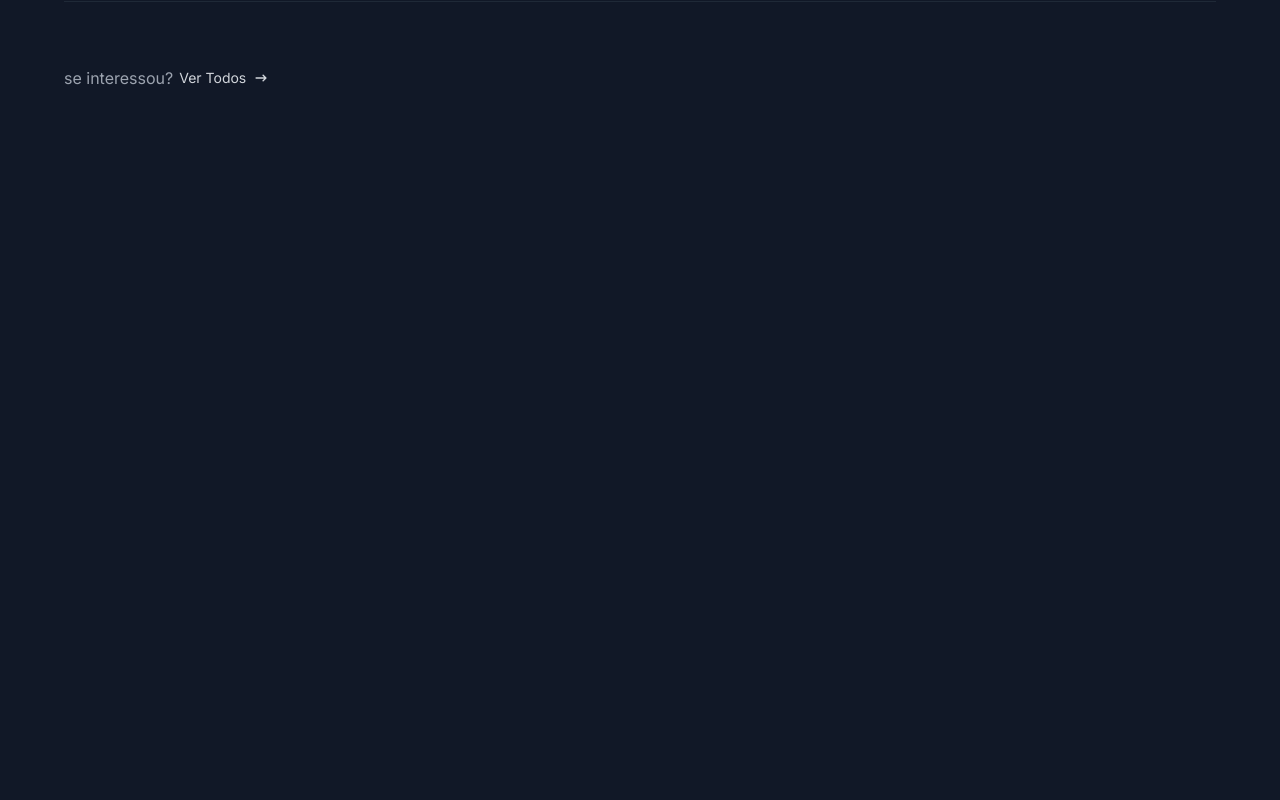
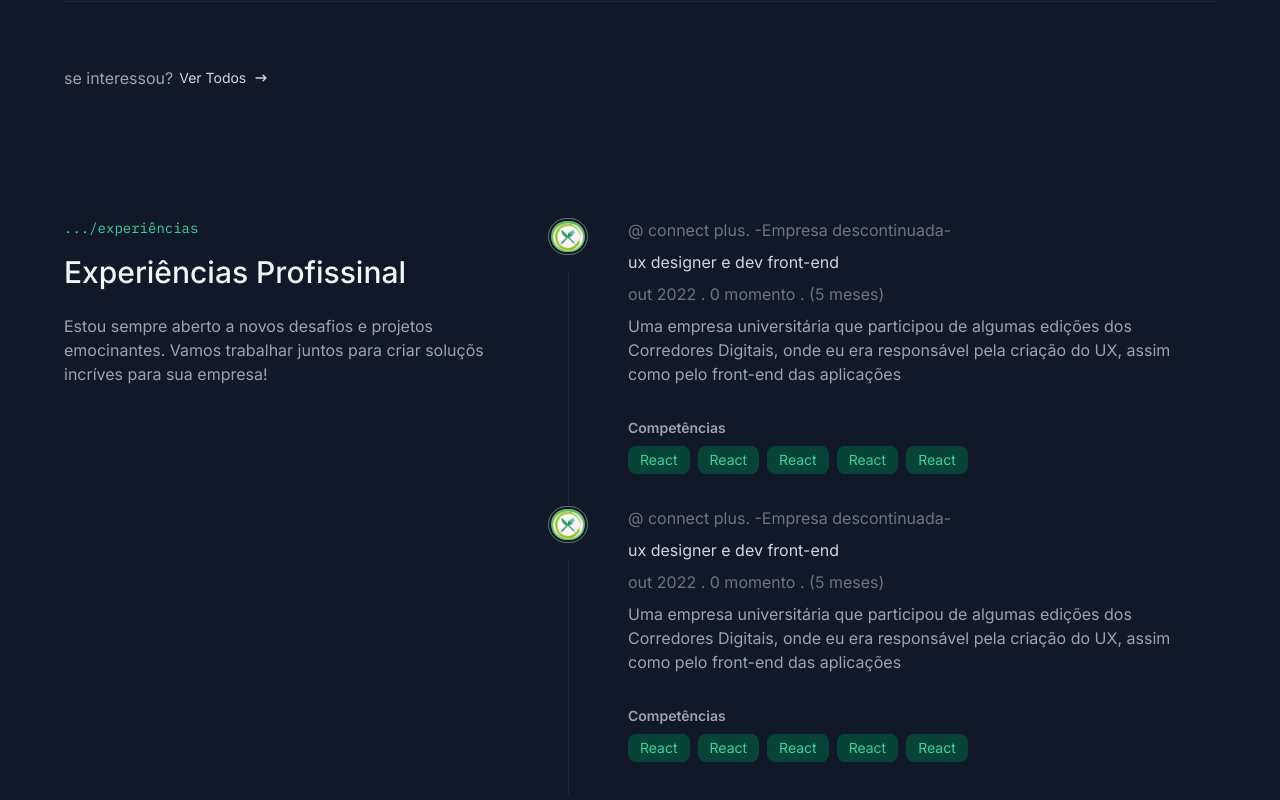
Before and after one commit to lukkspereiraa/Portifolio, a Next.js app: page / in a window 1280 px wide. Shown: the part 2264-3064 px from the top of the page. Before the commit the page ends 2418 px from the top, so only its background shows below. Built offline with nearby package versions, Linux system fonts and the light colour scheme.

Commit message:
ADD : sect and card of experienc

```diff
--- /dev/null
+++ b/app/components/pages/home/work-experience/experience-item.tsx
@@ -0,0 +1,50 @@
+import Image from "next/image";
+import logoEmpresa from '@/public/images/LogoConec+.png'
+import { TechBadge } from "@/app/components/techBadge";
+
+const ExperienceItem = () => {
+    return ( <div className="grid grid-cols-[40px,1fr] gap-4 md:gap-10">
+        <div className="flex flex-col items-center gap-4">
+            <div className="rounded-full border border-gray-500 p-0.5">
+                <Image src={logoEmpresa}
+                width={40}
+                height={40}
+                className="rounded-full"
+                alt="logo da empresa"/>
+            </div>
+            <div className="h-full w-[1px] bg-gray-800" />
+        </div>
+
+        <div>
+            <div className="flex flex-col gap-2 text-sm sm:text-base">
+                <a href="#"
+                target="_blank"
+                className="text-gray-500 hover:text-emerald-500 transition-colors" >
+                    @ connect plus. -Empresa descontinuada-
+                </a>
+                <h4 className="text-gray-300">ux designer e dev front-end</h4>
+                <span className="text-gray-500">
+                    out 2022 . 0 momento . (5 meses)
+                </span>
+                <div>
+                    <p className=" text-gray-400">
+                    Uma empresa universitária que participou de algumas edições dos Corredores Digitais, onde eu era responsável pela criação do UX, assim como pelo front-end das aplicações
+                    </p>
+                </div>
+                <p className="text-gray-400 text-sm mt-6 font-semibold">
+                    Competências
+                </p>
+                <div className="flex gap-x-2 gap-y-3 flex-wrap lg:max-w[3350px] mb-8">
+                    <TechBadge name="React"/>
+                    <TechBadge name="React"/>
+                    <TechBadge name="React"/>
+                    <TechBadge name="React"/>
+                    <TechBadge name="React"/>
+
+                </div>
+            </div>
+        </div>
+    </div> );
+}
+
+export default ExperienceItem;
--- /dev/null
+++ b/app/components/pages/home/work-experience/index.tsx
@@ -0,0 +1,22 @@
+import SectionTitule from "@/app/components/section-titele";
+import ExperienceItem from "./experience-item";
+
+const WorkExperierince = () => {
+    return (<section className=" container py-16 flex gap-10 md:gap-4 lg:gap-16 flex-col md:flex-row">
+        <div className=" max-w-[420px]">
+            <SectionTitule subTitulo="experiências" titule="Experiências Profissinal" />
+            <p className="text-gray-400 mt-6" >
+                Estou sempre aberto a novos desafios e projetos emocinantes. Vamos trabalhar juntos para criar soluçõs incríves para sua empresa!
+            </p>
+        </div>
+
+        <div className="flex flex-col gao-4">
+            <ExperienceItem />
+            <ExperienceItem />
+
+        </div>
+
+    </section>);
+}
+
+export default WorkExperierince;
--- a/app/page.tsx
+++ b/app/page.tsx
@@ -2,6 +2,7 @@
 import { HeroSection } from "./components/pages/home/hero-section";
 import HighligtedProjects from "./components/pages/home/highlighted-projects";
 import KanownTech from "./components/pages/home/kanwn-tech";
+import WorkExperierince from "./components/pages/home/work-experience";
 
 
 export default async function Home() {
@@ -10,6 +11,7 @@ export default async function Home() {
       <HeroSection />
       <KanownTech />
       <HighligtedProjects />
+      <WorkExperierince />
     </>
   )
 }
```
Also changed, not shown: public/images/LogoConec+.png (added).
